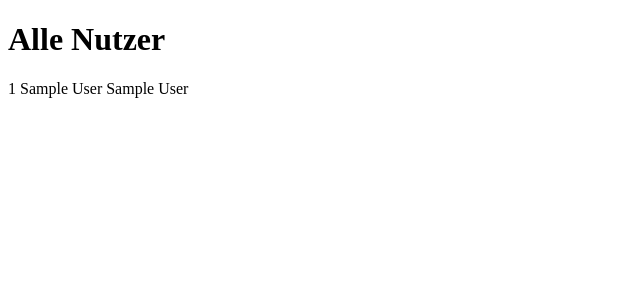
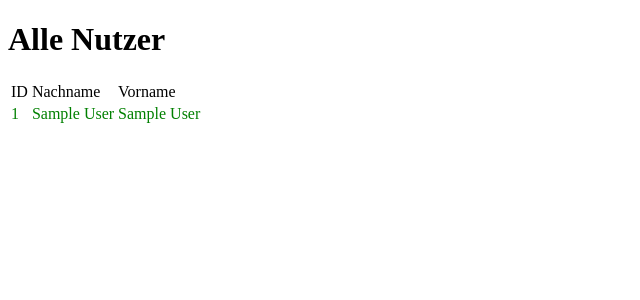
Before and after one commit to maltemosler/Fitnesso, a Django app: page / in a window 1280 px wide. Shown: the top 300 px of the page, without its empty margins (0-640 px from the left). Run offline with Django 3.2, Linux system fonts and the light colour scheme; a user stored in the database is signed in; tables that the repository leaves empty hold one stand-in row (values such as "Sample post").

Commit message:
added register page + fixes

```diff
--- a/API/models.py
+++ b/API/models.py
@@ -6,7 +6,7 @@ class FitnessoUser(models.Model):
     user = models.OneToOneField(User, models.CASCADE, primary_key=True)  # need because of auth backend.
     vorname = models.CharField(max_length=32, null=True)
     nachname = models.CharField(max_length=32, null=True)
-    password = models.CharField(max_length=64, null=True)
+    password = models.CharField(max_length=64, null=True) # todo: remove
     is_trainer = models.BooleanField(default=False, null=False)
     # trainer = models.ForeignKey(User, models.CASCADE)
 
--- a/API/templates/home.html
+++ b/API/templates/home.html
@@ -14,12 +14,20 @@
     {% if request.user.fitnessouser.is_trainer %}
         <div>
             <h1>Alle Nutzer</h1>
-            {% for user in users %}
-                {{ user.user.id }}
-                {{ user.nachname }}
-                {{ user.vorname }}
-            {% endfor %}
-
+            <table>
+                <tr>
+                    <td>ID</td>
+                    <td>Nachname</td>
+                    <td>Vorname</td>
+                </tr>
+                {% for user in users %}
+                    <tr>
+                        <td style="color: green">{{ user.user.id }}</td>
+                        <td style="color: green">{{ user.nachname }}</td>
+                        <td style="color: green">{{ user.vorname }}</td>
+                    </tr>
+                {% endfor %}
+            </table>
         </div>
     {% else %}
         <div>
--- a/API/views.py
+++ b/API/views.py
@@ -5,7 +5,6 @@ from django.shortcuts import render
 
 from API.models import FitnessoUser, HauptZiel, Unterziel
 from API.tasks import validations
-from Fitnesso.decorators import only_ajax
 
 
 def global_context(request, context):
--- a/Fitnesso/urls.py
+++ b/Fitnesso/urls.py
@@ -16,10 +16,12 @@ Including another URLconf
 from django.contrib import admin
 from django.urls import path
 
-from API.views import home_view, tests, user_login
+from API.views import home_view, tests, user_login, user_anlegen_view
 
 urlpatterns = [
     path('admin/', admin.site.urls),
+    path('user_anlegen/', user_anlegen_view),
+
 
     path('tests', tests),
     path('', home_view),
```
Also changed, not shown: API/templates/user_anlegen.html (+10 -1 lines).
